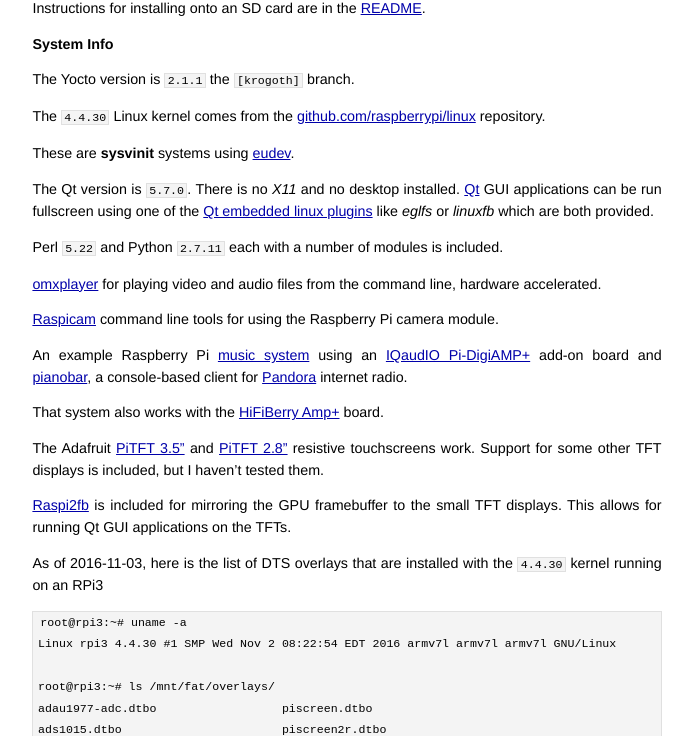
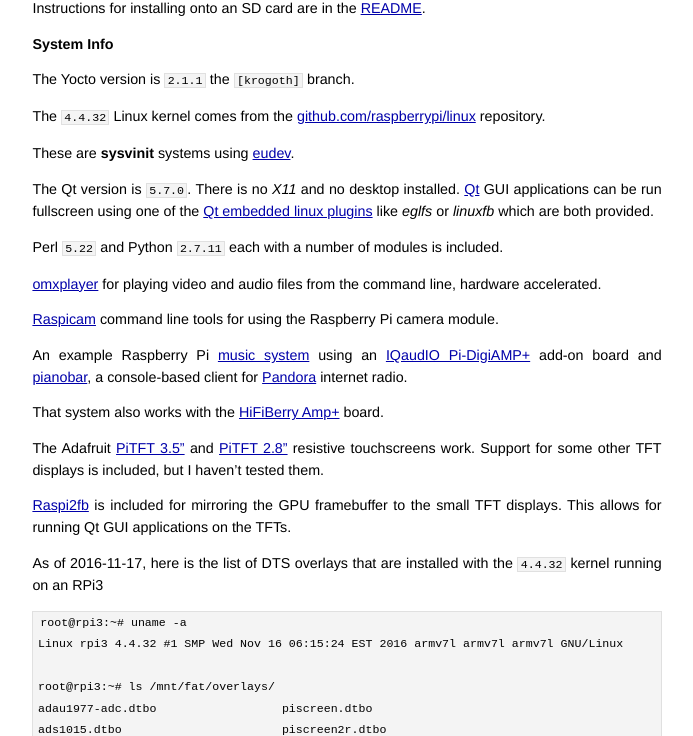
Before and after one commit to jumpnow/jumpnowtek-site, a Jekyll site: the page built from _posts/2015-12-04-Raspberry-Pi-Systems-with-Yocto.md, in a window 1280 px wide and 1400 px high, scrolled down 1332 px. Shown: the part 149-885 px from the top of the window, without its empty margins (293-986 px from the left). Built offline with Jekyll 4.4.1, drawn with Linux system fonts in a browser that asks for light colours; some of the changed text lies outside the part shown.

Commit message:
Update kernel in rpi doc

```diff
--- a/_posts/2015-12-04-Raspberry-Pi-Systems-with-Yocto.md
+++ b/_posts/2015-12-04-Raspberry-Pi-Systems-with-Yocto.md
@@ -2,7 +2,7 @@
 layout: post
 title: Building Raspberry Pi Systems with Yocto
 description: "Building customized systems for the Raspberry Pi using tools from the Yocto Project"
-date: 2016-11-07 15:09:00
+date: 2016-11-17 03:38:00
 categories: rpi
 tags: [linux, rpi, yocto, rpi2, rpi3, rpi zero, rpi compute]
 ---
@@ -25,7 +25,7 @@
 
 I am using the Yocto [meta-raspberrypi][meta-raspberrypi] layer, but have updated recipes for the Linux kernel, [gpu firmware][firmware-repo] and some [userland][userland-repo] components.
 
-I have done some testing with the following boards using the `4.4.30` kernel
+I have done some testing with the following boards using the `4.4.32` kernel
 
 * [RPi3][rpi3-b]
 * [RPi2][rpi2-b]
@@ -67,7 +67,7 @@
 
 The Yocto version is `2.1.1` the `[krogoth]` branch.
 
-The `4.4.30` Linux kernel comes from the [github.com/raspberrypi/linux][rpi-kernel] repository.
+The `4.4.32` Linux kernel comes from the [github.com/raspberrypi/linux][rpi-kernel] repository.
 
 These are **sysvinit** systems using [eudev][eudev].
 
@@ -87,10 +87,10 @@
 
 [Raspi2fb][raspi2fb] is included for mirroring the GPU framebuffer to the small TFT displays. This allows for running Qt GUI applications on the TFTs.
 
-As of 2016-11-03, here is the list of DTS overlays that are installed with the `4.4.30` kernel running on an RPi3
+As of 2016-11-17, here is the list of DTS overlays that are installed with the `4.4.32` kernel running on an RPi3
 
     root@rpi3:~# uname -a
-    Linux rpi3 4.4.30 #1 SMP Wed Nov 2 08:22:54 EDT 2016 armv7l armv7l armv7l GNU/Linux
+    Linux rpi3 4.4.32 #1 SMP Wed Nov 16 06:15:24 EST 2016 armv7l armv7l armv7l GNU/Linux
 
     root@rpi3:~# ls /mnt/fat/overlays/
     adau1977-adc.dtbo                  piscreen.dtbo
```
